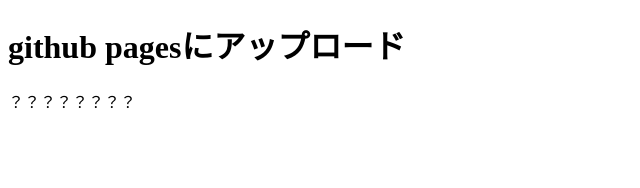
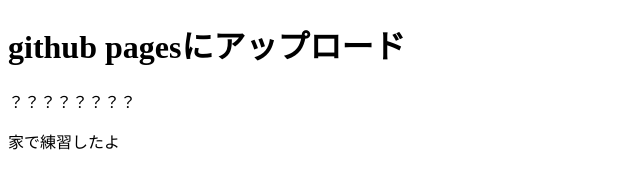
Before and after one commit to xi-s-saton/xi-s-saton.github.io, a plain HTML site: page index.html in a window 1280 px wide. Shown: the whole page, without its empty margins (0-640 px from the left). Drawn offline with Linux system fonts and the light colour scheme.

Commit message:
家で練習

```diff
--- a/index.html
+++ b/index.html
@@ -8,6 +8,7 @@
 <body>
     <h1>github pagesにアップロード</h1>
     <p>？？？？？？？？</p>
+    <p>家で練習したよ</p>
 
 </body>
 </html>
```
